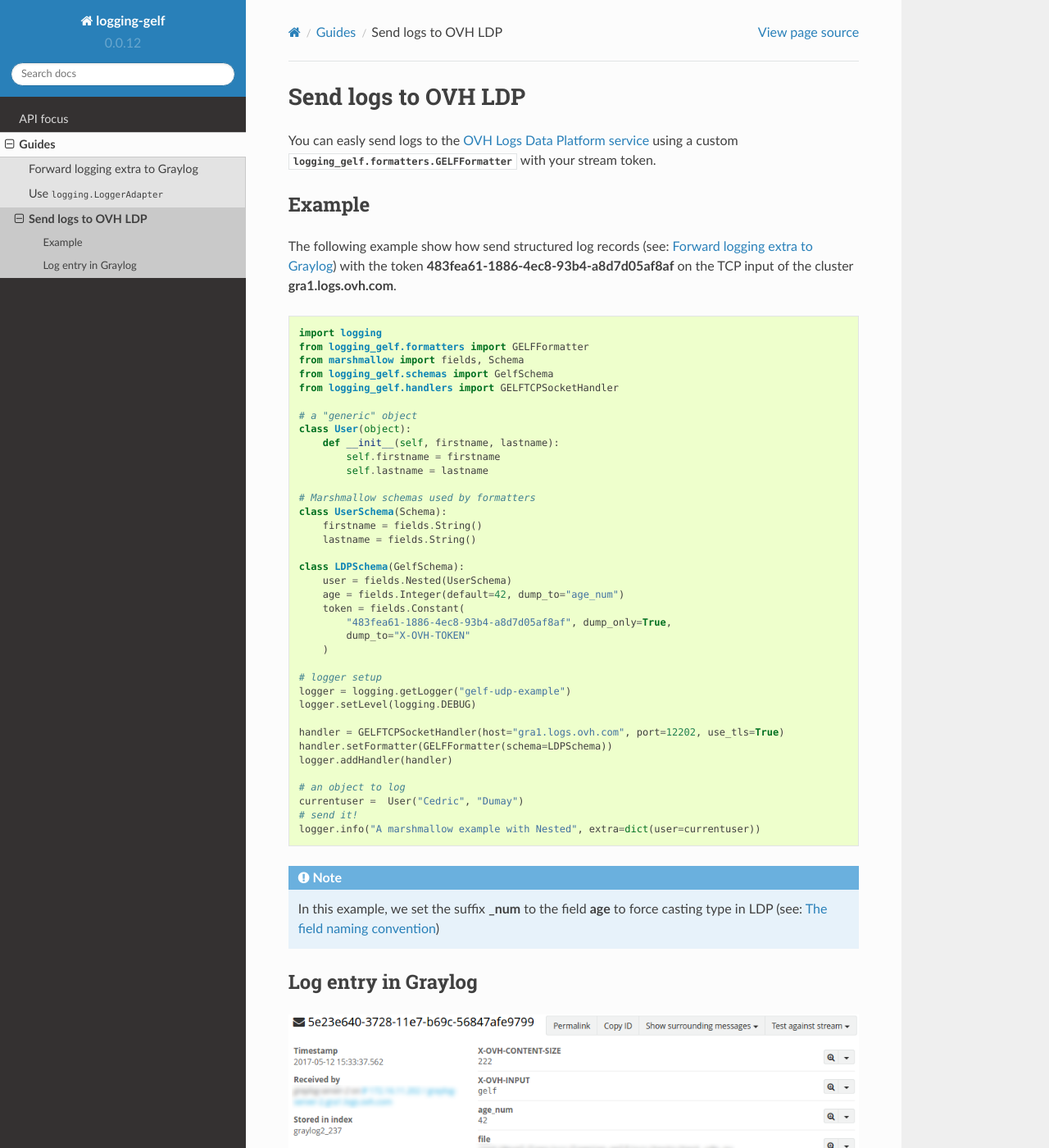
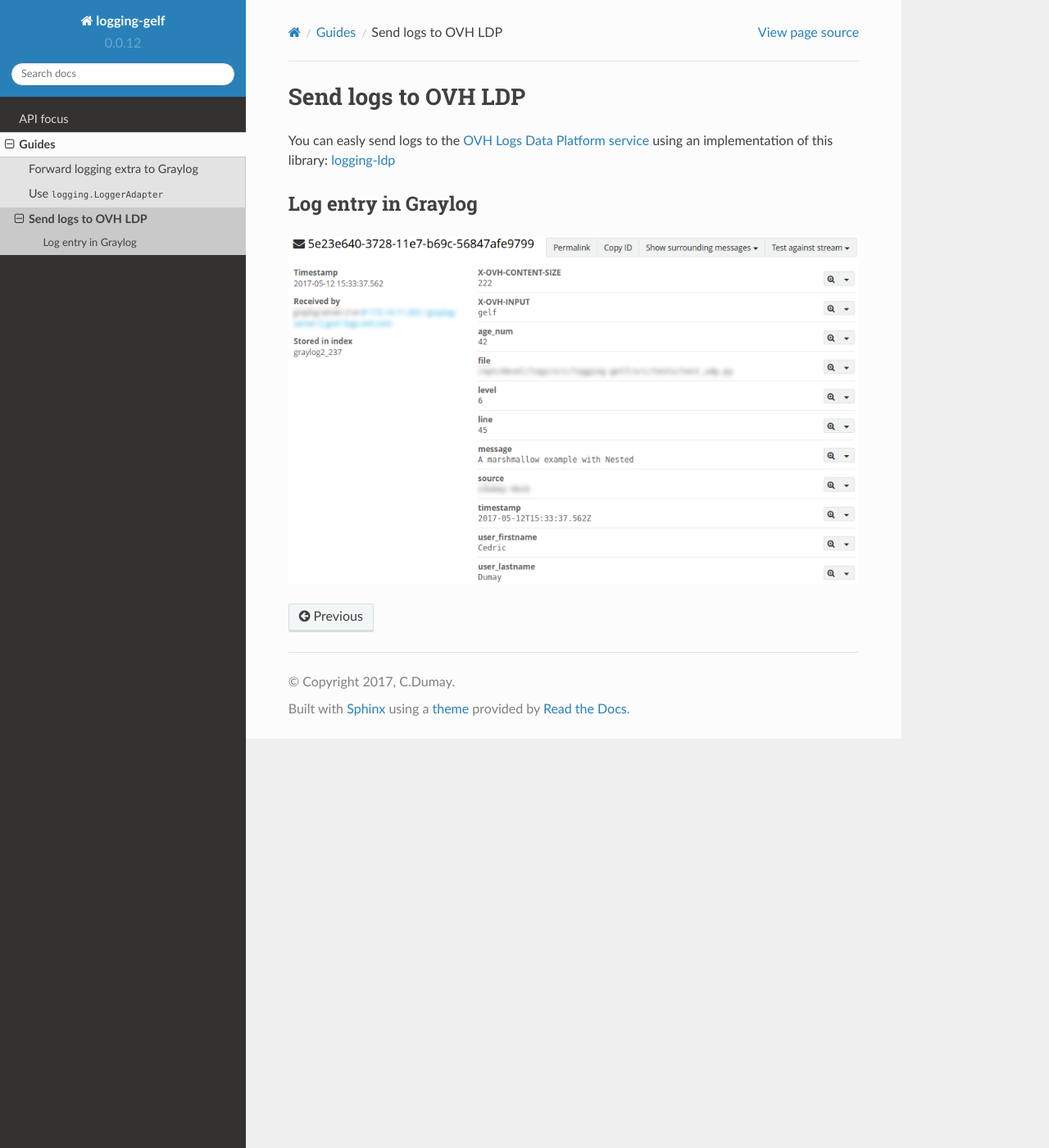
Before and after one commit to ovh/python-logging-gelf, a Sphinx documentation site: the page built from docs/guide_ldp.rst, in a window 1280 px wide and 1400 px high. Shown: the whole window at 82% size. Built offline with Sphinx 7.4.7 and the Read the Docs theme 2.0.0, drawn with Linux system fonts in a browser that asks for light colours.

Commit message:
doc: logging-ldp

```diff
--- a/docs/guide_ldp.rst
+++ b/docs/guide_ldp.rst
@@ -3,59 +3,8 @@
 Send logs to OVH LDP
 ====================
 
-You can easly send logs to the `OVH Logs Data Platform service <https://www.ovh.com/fr/data-platforms/logs/>`_
-using a custom :class:`logging_gelf.formatters.GELFFormatter` with your stream token.
-
-Example
--------
-
-The following example show how send structured log records (see: :ref:`logging-extra`) with the token
-**483fea61-1886-4ec8-93b4-a8d7d05af8af** on the TCP input of the cluster **gra1.logs.ovh.com**.
-
-.. code-block:: python
-
-    import logging
-    from logging_gelf.formatters import GELFFormatter
-    from marshmallow import fields, Schema
-    from logging_gelf.schemas import GelfSchema
-    from logging_gelf.handlers import GELFTCPSocketHandler
-
-    # a "generic" object
-    class User(object):
-        def __init__(self, firstname, lastname):
-            self.firstname = firstname
-            self.lastname = lastname
-
-    # Marshmallow schemas used by formatters
-    class UserSchema(Schema):
-        firstname = fields.String()
-        lastname = fields.String()
-
-    class LDPSchema(GelfSchema):
-        user = fields.Nested(UserSchema)
-        age = fields.Integer(default=42, dump_to="age_num")
-        token = fields.Constant(
-            "483fea61-1886-4ec8-93b4-a8d7d05af8af", dump_only=True,
-            dump_to="X-OVH-TOKEN"
-        )
-
-    # logger setup
-    logger = logging.getLogger("gelf-udp-example")
-    logger.setLevel(logging.DEBUG)
-
-    handler = GELFTCPSocketHandler(host="gra1.logs.ovh.com", port=12202, use_tls=True)
-    handler.setFormatter(GELFFormatter(schema=LDPSchema))
-    logger.addHandler(handler)
-
-    # an object to log
-    currentuser =  User("Cedric", "Dumay")
-    # send it!
-    logger.info("A marshmallow example with Nested", extra=dict(user=currentuser))
-
-.. note::
-
-    In this example, we set the suffix **_num** to the field **age** to force
-    casting type in LDP (see: `The field naming convention <https://docs.ovh.com/gb/en/mobile-hosting/logs-data-platform/field-naming-conventions/#id2>`_)
+You can easly send logs to the `OVH Logs Data Platform service <https://logs.ovh.com>`_
+using an implementation of this library: `logging-ldp <https://pypi.org/project/logging-ldp/>`_
 
 Log entry in Graylog
 --------------------
```
